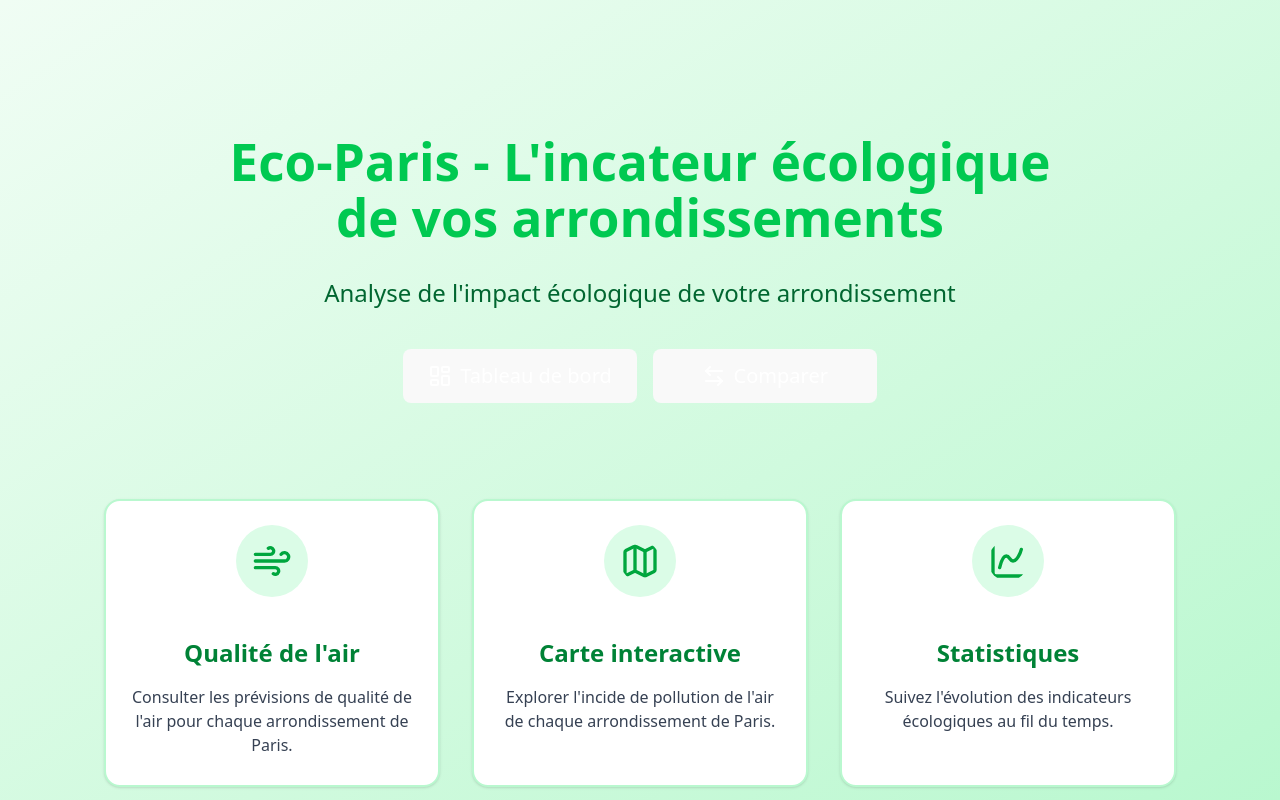
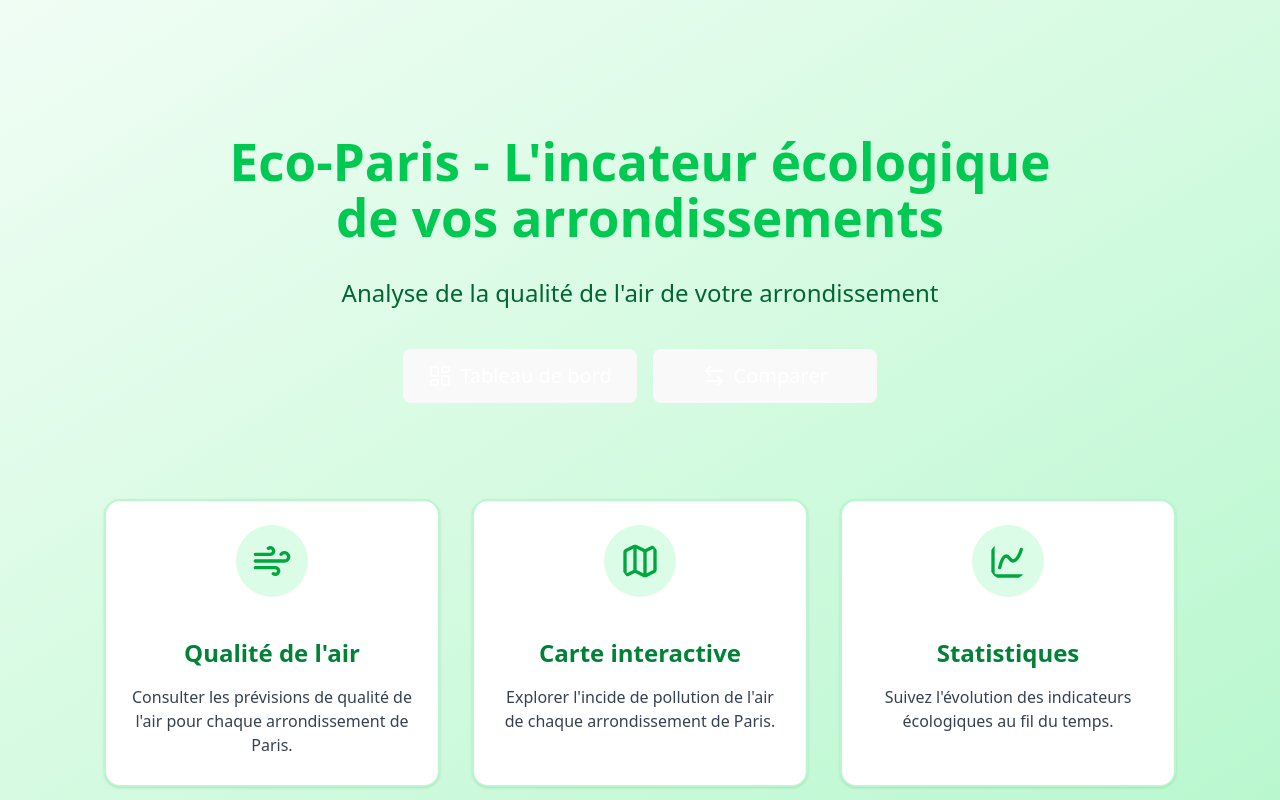
Before and after one commit to CharlesZobiri/eco-paris, a Vue app: page / in a window 1280 px wide. Built offline with nearby package versions, Linux system fonts and the light colour scheme; no server answers.

Commit message:
style: update subheading text for clarity in Landing component

```diff
--- a/src/views/Landing.vue
+++ b/src/views/Landing.vue
@@ -23,7 +23,7 @@ function goToHome() {
         Eco-Paris - L'incateur écologique <br />de vos arrondissements
       </h1>
       <h2 class="text-2xl text-green-800">
-        Analyse de l'impact écologique de votre arrondissement
+        Analyse de la qualité de l'air de votre arrondissement
       </h2>
       <div class="flex text-xl text-center gap-4 text-white mt-2">
         <button
```
